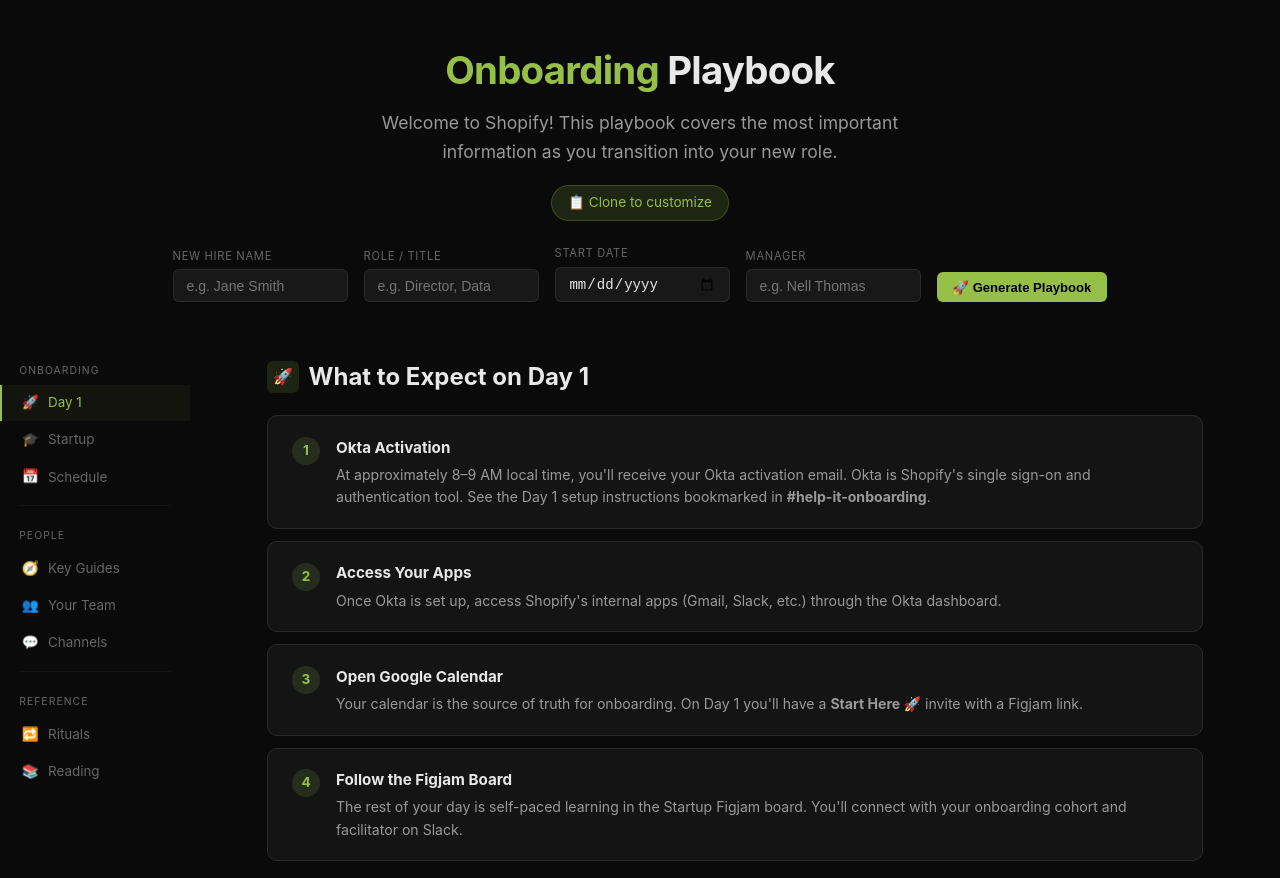
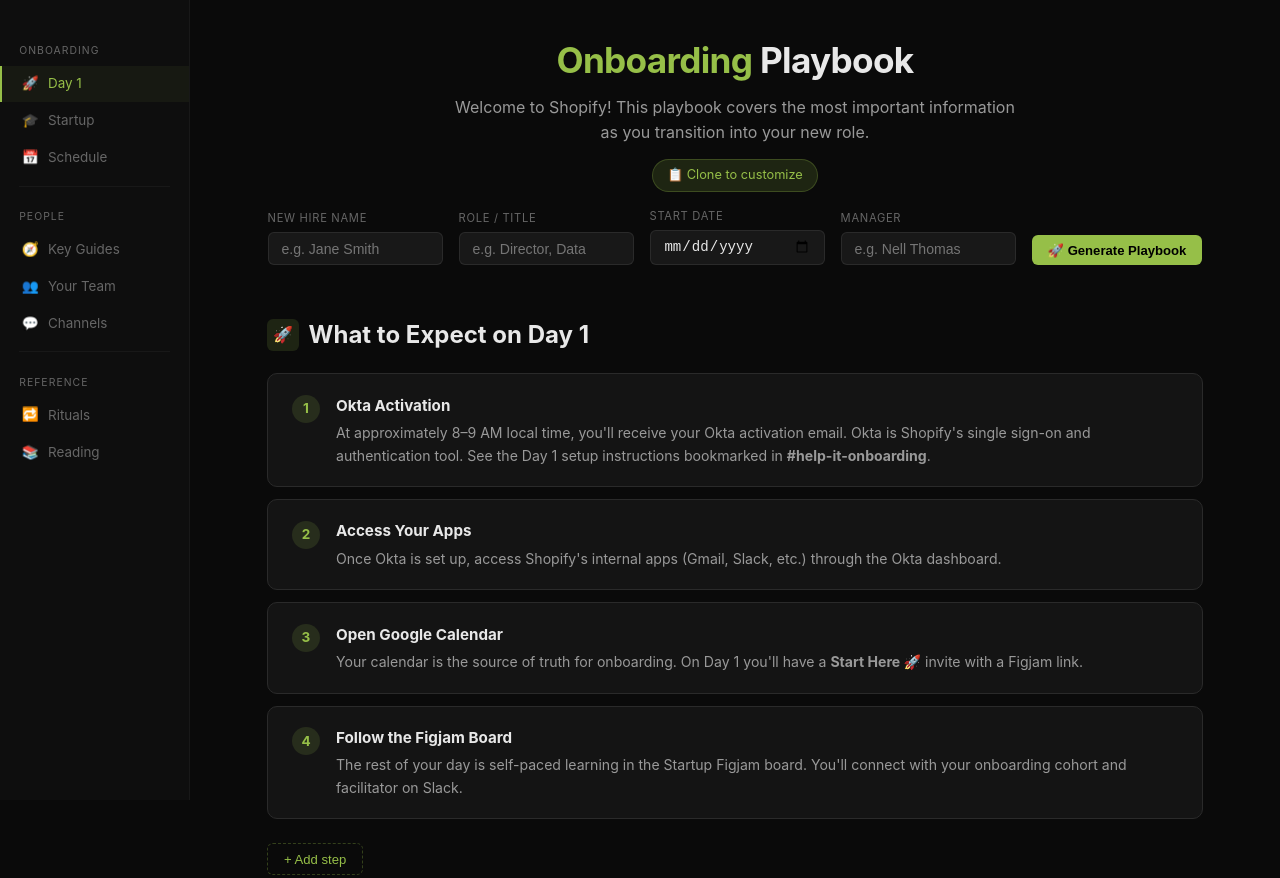
Before and after one commit to hoganjill/onboarding-playbook, a plain HTML site: page index.html in a window 1280 px wide. Shown: the top 878 px of the page. Drawn offline with Linux system fonts and the light colour scheme; a script that the page names is missing.

Commit message:
Fix layout: sidebar full height, header/config aligned with content, no dead space

```diff
--- a/index.html
+++ b/index.html
@@ -33,13 +33,13 @@
     body.view-mode .editor-only { display: none !important; }
     body.view-mode [contenteditable] { cursor: default; }
 
-    .header { background: var(--bg); padding: 2.5rem 2rem 1.5rem; text-align: center; }
-    .header h1 { font-size: 2.4rem; font-weight: 700; margin-bottom: 0.5rem; letter-spacing: -0.02em; }
+    .header { background: var(--bg); padding: 2rem 2rem 1rem; text-align: center; }
+    .header h1 { font-size: 2.2rem; font-weight: 700; margin-bottom: 0.4rem; letter-spacing: -0.02em; }
     .header h1 span { color: var(--accent); }
-    .header p { color: var(--text-secondary); font-size: 1.1rem; max-width: 600px; margin: 0 auto; }
-    .header .edit-banner { margin-top: 1.2rem; display: inline-flex; align-items: center; gap: 0.5rem; background: var(--accent-dim); color: var(--accent); padding: 0.4rem 1rem; border-radius: 20px; font-size: 0.85rem; text-decoration: none; border: 1px solid rgba(150, 191, 72, 0.25); }
+    .header p { color: var(--text-secondary); font-size: 1rem; max-width: 560px; margin: 0 auto; }
+    .header .edit-banner { margin-top: 0.8rem; display: inline-flex; align-items: center; gap: 0.5rem; background: var(--accent-dim); color: var(--accent); padding: 0.35rem 0.9rem; border-radius: 20px; font-size: 0.8rem; text-decoration: none; border: 1px solid rgba(150, 191, 72, 0.25); }
 
-    .config-bar { background: var(--bg); padding: 0 2rem 1.5rem; display: flex; flex-wrap: wrap; gap: 1rem; align-items: flex-end; justify-content: center; }
+    .config-bar { background: var(--bg); padding: 0 2rem 1.2rem; display: flex; flex-wrap: wrap; gap: 1rem; align-items: flex-end; justify-content: center; }
     .config-bar .field { display: flex; flex-direction: column; gap: 0.25rem; }
     .config-bar label { color: var(--text-dim); font-size: 0.7rem; text-transform: uppercase; letter-spacing: 0.06em; }
     .config-bar input { background: rgba(255,255,255,0.06); border: 1px solid rgba(255,255,255,0.08); color: var(--text); padding: 0.45rem 0.8rem; border-radius: var(--radius-sm); font-size: 0.88rem; width: 175px; }
@@ -49,10 +49,11 @@
     .config-bar .share-url { display: none; background: rgba(150,191,72,0.1); border: 1px solid rgba(150,191,72,0.2); border-radius: var(--radius-sm); padding: 0.4rem 0.8rem; color: var(--accent); font-size: 0.8rem; width: 100%; max-width: 500px; text-align: center; margin-top: 0.5rem; }
     .config-bar .share-url.visible { display: block; }
 
-    .page-layout { display: flex; min-height: calc(100vh - 200px); }
-    .container { max-width: 1000px; margin: 0 auto; padding: 2rem; flex: 1; min-width: 0; }
+    .page-layout { display: flex; min-height: 100vh; }
+    .main-content { flex: 1; min-width: 0; }
+    .container { max-width: 1000px; margin: 0 auto; padding: 2rem; }
 
-    .sidebar { width: 190px; flex-shrink: 0; position: sticky; top: 0; height: 100vh; background: var(--bg); padding: 1.5rem 0; overflow-y: auto; z-index: 20; }
+    .sidebar { width: 190px; flex-shrink: 0; position: sticky; top: 0; height: 100vh; background: rgba(255,255,255,0.02); border-right: 1px solid rgba(255,255,255,0.04); padding: 1.5rem 0; overflow-y: auto; z-index: 20; }
     .sidebar .sidebar-label { color: var(--text-dim); font-size: 0.65rem; text-transform: uppercase; letter-spacing: 0.1em; padding: 0.8rem 1.2rem 0.3rem; }
     .sidebar a { display: flex; align-items: center; gap: 0.55rem; color: var(--text-dim); text-decoration: none; padding: 0.45rem 1.2rem; font-size: 0.84rem; transition: all 0.12s; border-left: 2px solid transparent; margin: 1px 0; }
     .sidebar a:hover { color: var(--text); background: rgba(255,255,255,0.03); }
@@ -203,27 +204,12 @@
   </style>
 </head>
 <body>
-  <div class="header" id="header">
-    <h1 id="headerTitle"><span>Onboarding</span> Playbook</h1>
-    <p id="headerSubtitle">Welcome to Shopify! This playbook covers the most important information as you transition into your new role.</p>
-    <a class="edit-banner editor-only" href="https://onboarding-playbook.quick.shopify.io" target="_blank" onclick="event.preventDefault(); navigator.clipboard.writeText('git clone https://onboarding-playbook.quick.shopify.io'); this.textContent='✓ Copied!'; setTimeout(() => this.textContent='📋 Clone to customize', 2000);">📋 Clone to customize</a>
-  </div>
-
-  <div class="config-bar editor-only" id="configBar">
-    <div class="field"><label>New hire name</label><input type="text" id="hireName" placeholder="e.g. Jane Smith" /></div>
-    <div class="field"><label>Role / Title</label><input type="text" id="hireRole" placeholder="e.g. Director, Data" /></div>
-    <div class="field"><label>Start date</label><input type="date" id="hireStart" /></div>
-    <div class="field"><label>Manager</label><input type="text" id="hireManager" placeholder="e.g. Nell Thomas" /></div>
-    <div class="actions"><button onclick="generatePlaybook()">🚀 Generate Playbook</button></div>
-    <div class="share-url" id="shareUrl"></div>
-  </div>
-
   <div class="sidebar-overlay" id="sidebarOverlay" onclick="toggleSidebar()"></div>
   <button class="sidebar-toggle" id="sidebarToggle" onclick="toggleSidebar()">☰</button>
 
   <div class="page-layout">
     <nav class="sidebar" id="sidebar">
-      <div class="sidebar-label">Onboarding</div>
+      <div class="sidebar-label" style="padding-top:1.2rem;">Onboarding</div>
       <a href="#day1" onclick="closeSidebar()"><span class="nav-icon">🚀</span> Day 1</a>
       <a href="#startup" onclick="closeSidebar()"><span class="nav-icon">🎓</span> Startup</a>
       <a href="#schedule" onclick="closeSidebar()"><span class="nav-icon">📅</span> Schedule</a>
@@ -237,6 +223,23 @@
       <a href="#rituals" onclick="closeSidebar()"><span class="nav-icon">🔁</span> Rituals</a>
       <a href="#reading" onclick="closeSidebar()"><span class="nav-icon">📚</span> Reading</a>
     </nav>
+
+    <div class="main-content">
+
+    <div class="header" id="header">
+      <h1 id="headerTitle"><span>Onboarding</span> Playbook</h1>
+      <p id="headerSubtitle">Welcome to Shopify! This playbook covers the most important information as you transition into your new role.</p>
+      <a class="edit-banner editor-only" href="https://onboarding-playbook.quick.shopify.io" target="_blank" onclick="event.preventDefault(); navigator.clipboard.writeText('git clone https://onboarding-playbook.quick.shopify.io'); this.textContent='✓ Copied!'; setTimeout(() => this.textContent='📋 Clone to customize', 2000);">📋 Clone to customize</a>
+    </div>
+
+    <div class="config-bar editor-only" id="configBar">
+      <div class="field"><label>New hire name</label><input type="text" id="hireName" placeholder="e.g. Jane Smith" /></div>
+      <div class="field"><label>Role / Title</label><input type="text" id="hireRole" placeholder="e.g. Director, Data" /></div>
+      <div class="field"><label>Start date</label><input type="date" id="hireStart" /></div>
+      <div class="field"><label>Manager</label><input type="text" id="hireManager" placeholder="e.g. Nell Thomas" /></div>
+      <div class="actions"><button onclick="generatePlaybook()">🚀 Generate Playbook</button></div>
+      <div class="share-url" id="shareUrl"></div>
+    </div>
 
   <div class="container">
 
@@ -346,7 +349,9 @@
       <button class="add-btn editor-only" onclick="addReadingLink()">+ Add link</button>
     </div>
 
-  </div></div>
+  </div><!-- /container -->
+  </div><!-- /main-content -->
+  </div><!-- /page-layout -->
 
   <div class="footer">
     <span class="editor-only">Built with ❤️ by the Data team · Powered by <a href="https://quick.shopify.io">Quick</a></span>
```
